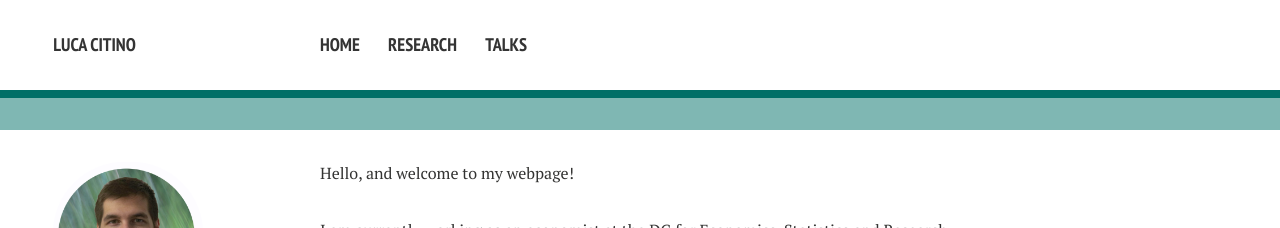
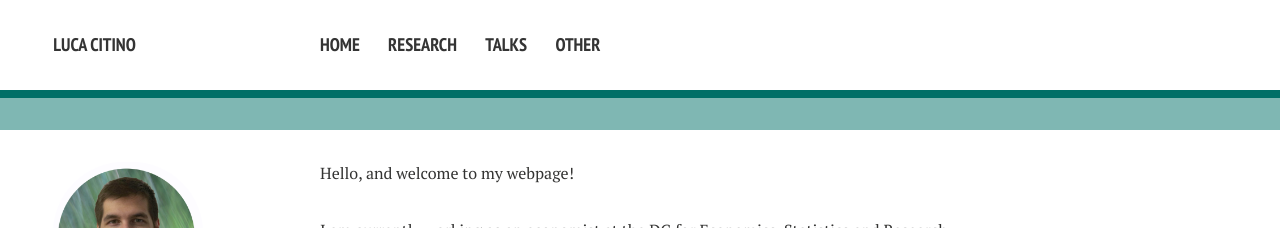
Before and after one commit to luca-citino/luca-citino.github.io, a Jekyll site: the page built from index.md, in a window 1280 px wide. Shown: the top 228 px of the page. Built offline with Jekyll 4.4.1, drawn with Linux system fonts in a browser that asks for light colours; nearby versions of some CDN libraries; some web fonts are replaced.

Commit message:
Update navigation.yml

```diff
--- a/_data/navigation.yml
+++ b/_data/navigation.yml
@@ -7,3 +7,6 @@
 
 - title: Talks
   url: /talks/
+
+- title: Other
+  url: /other/
```
